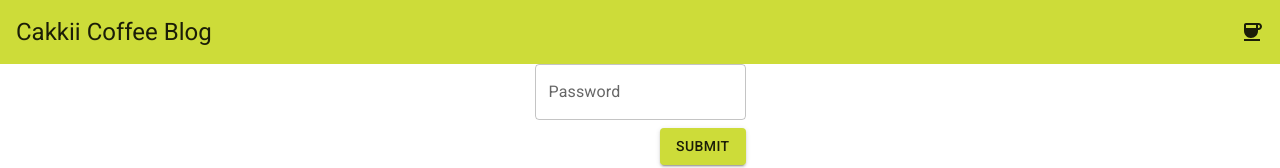
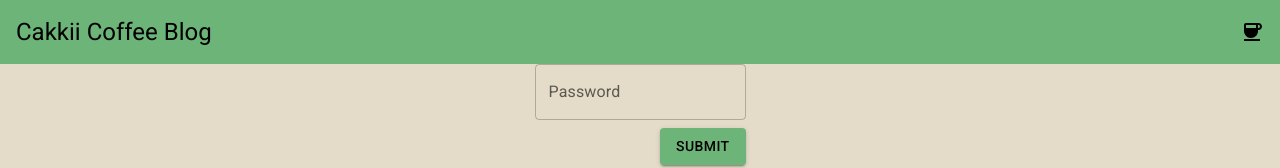
Before and after one commit to Cakkii/coffee-blog, a React (Vite) app: page / in a window 1280 px wide. Shown: the top 168 px of the page. Built offline with nearby package versions, Linux system fonts and the light colour scheme; no server answers.

Commit message:
Added a basic theme that i link-ish

```diff
--- a/src/main.tsx
+++ b/src/main.tsx
@@ -9,20 +9,37 @@ import "@fontsource/roboto/700.css";
 
 import App from "./App.tsx";
 import { createTheme, ThemeProvider } from "@mui/material";
-import { blue, lime, orange, purple } from "@mui/material/colors";
 
 const theme = createTheme({
   colorSchemes: {
     light: {
       palette: {
-        primary: lime,
-        secondary: purple,
+        primary: {
+          main: "#6db478",
+          light: "#a7d1ae",
+          dark: "#56a761",
+          contrastText: "#000",
+        },
+        //       secondary: purple, //TODO: Secondary color??
+        background: {
+          paper: "#fcf5e4",
+          default: "#e4dcc8",
+        },
       },
     },
     dark: {
       palette: {
-        primary: orange,
-        secondary: orange,
+        primary: {
+          main: "#6db478",
+          light: "#a7d1ae",
+          dark: "#56a761",
+          contrastText: "#fff",
+        },
+        //        secondary: purple,
+        background: {
+          paper: "#262626",
+          default: "#3a342e",
+        },
       },
     },
   },
```
Also changed, not shown: 1 other file (tests, documents, lock files or other folders).
